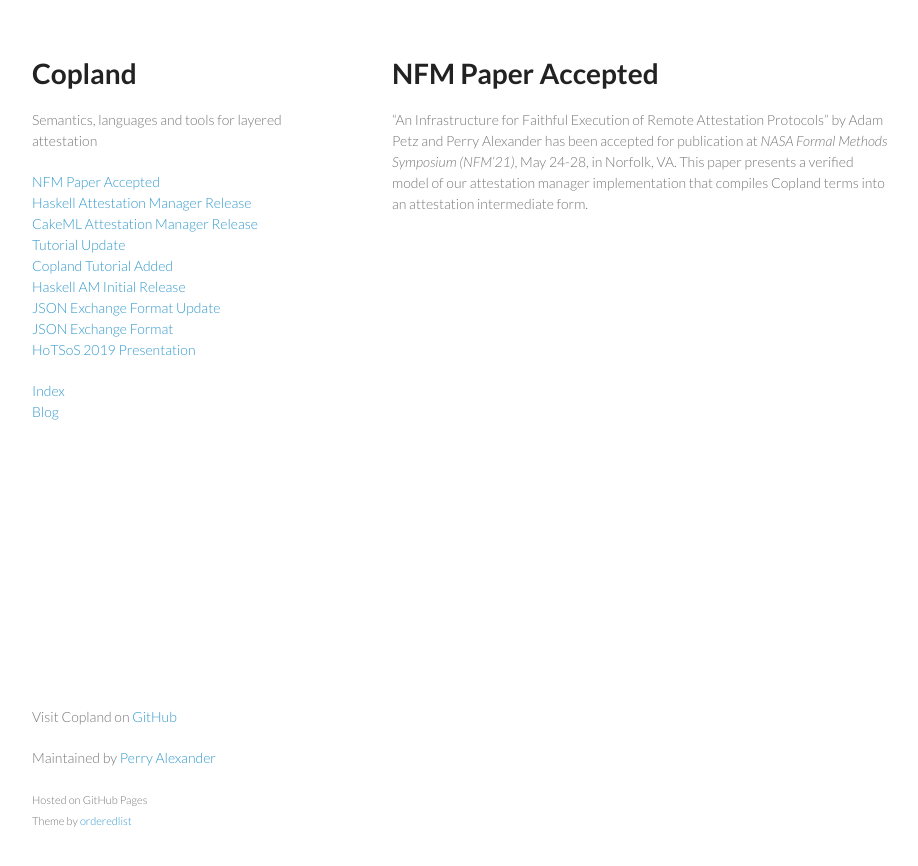
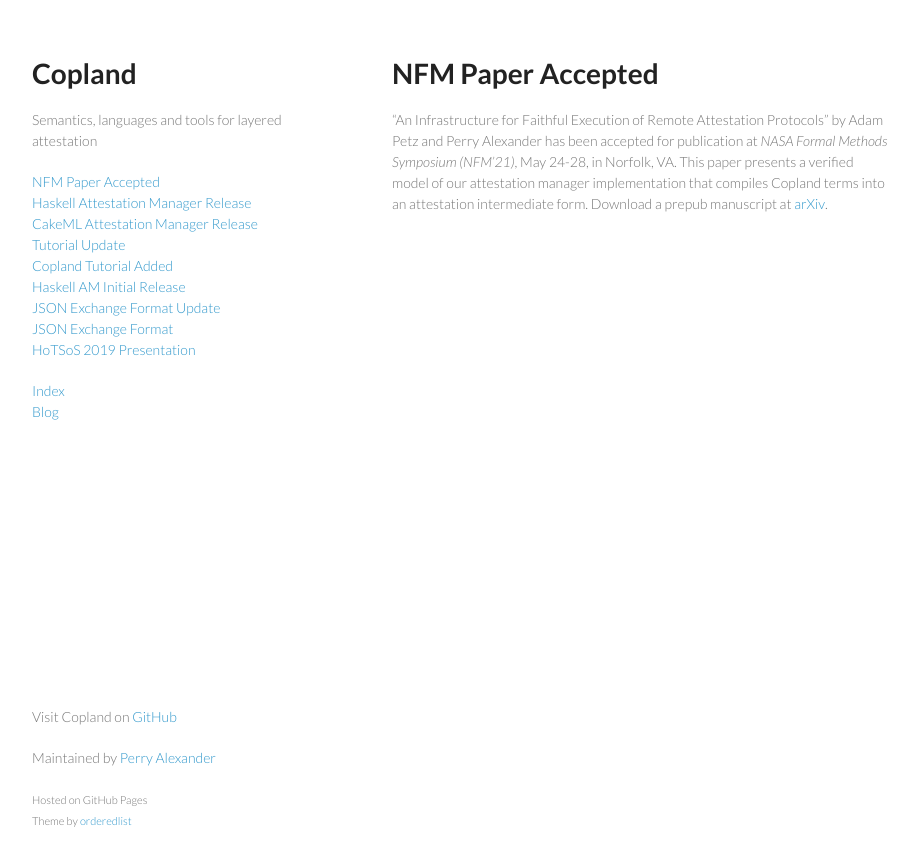
Before and after one commit to ku-sldg/copland, a Jekyll site: the page built from _posts/2021-02-24-NFM-Paper-Accepted.md, in a window 1280 px wide. Shown: the top 866 px of the page, without its empty margins (178-1096 px from the left). Built offline with Jekyll 4.4.1, drawn with Linux system fonts in a browser that asks for light colours.

Commit message:
adding arxiv link

```diff
--- a/_posts/2021-02-24-NFM-Paper-Accepted.md
+++ b/_posts/2021-02-24-NFM-Paper-Accepted.md
@@ -8,4 +8,5 @@ Protocols" by Adam Petz and Perry Alexander has been accepted for
 publication at *NASA Formal Methods Symposium (NFM'21)*, May 24-28, in
 Norfolk, VA. This paper presents a verified model of our attestation
 manager implementation that compiles Copland terms into an attestation
-intermediate form.
+intermediate form. Download a
+prepub manuscript at [arXiv](https://arxiv.org/abs/2012.10511).
```
